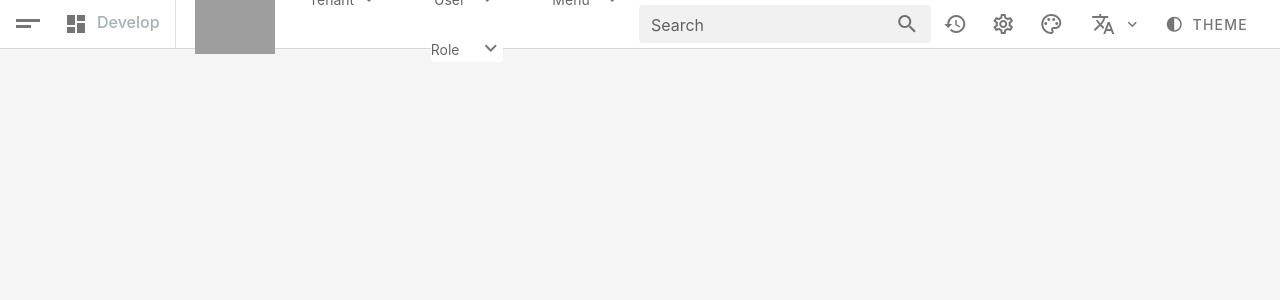
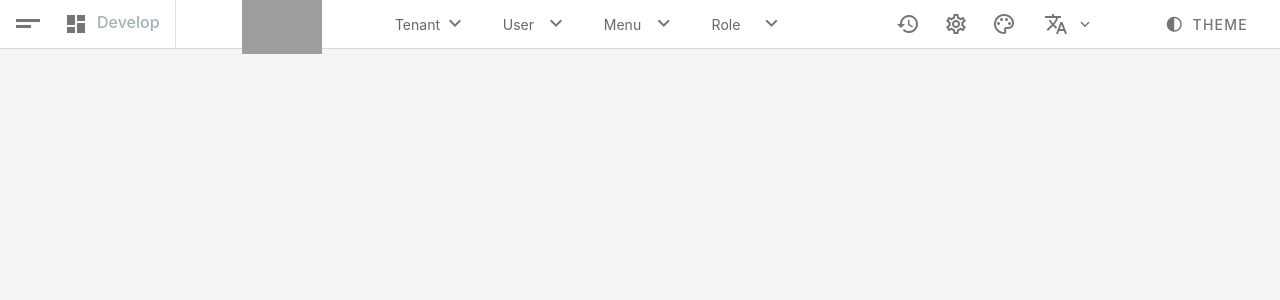
Before and after one commit to TinaW00/menu, a Vue app: page / in a window 1280 px wide. Shown: the top 300 px of the page. Built offline with nearby package versions, Linux system fonts and the light colour scheme; grey boxes are pictures that could not be loaded.

Commit message:
comment serch bar

```diff
--- a/src/components/HelloWorld.vue
+++ b/src/components/HelloWorld.vue
@@ -196,12 +196,12 @@
         </v-col>
     </v-row>
         <v-spacer></v-spacer>
-
+<!--
        <v-row>
-        <v-col class="searchbar">            <!-- Search Bar -->
+        <v-col class="searchbar">
           <v-text-field solo flat dense hide-details label="Search" append-icon="mdi-magnify" background-color="#f1f1f1" ></v-text-field>
         </v-col>
-        </v-row>
+        </v-row>-->
         <v-spacer></v-spacer>
 
         <v-btn icon>
```
